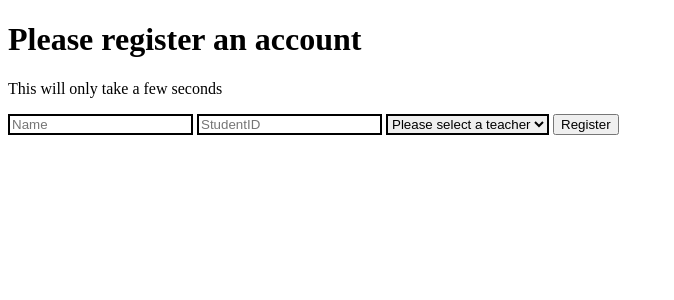
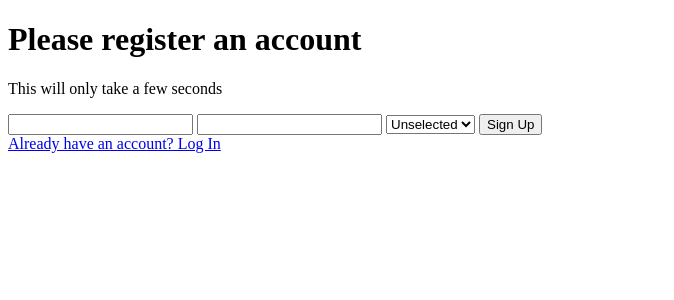
Before and after one commit to Whoy51/Capstone, a Flask app: page /register in a window 1280 px wide. Shown: the top 300 px of the page, without its empty margins (0-674 px from the left). Run offline with Flask 2, Linux system fonts and the light colour scheme.

Commit message:
Lots of progress!

```diff
--- a/main.py
+++ b/main.py
@@ -1,63 +1,107 @@
 from flask import Flask, render_template, request, redirect, url_for
-import time
+from flask_sqlalchemy import SQLAlchemy
+from flask_login import LoginManager, UserMixin, login_user, login_required, logout_user, current_user
+from flask_wtf import FlaskForm
+from wtforms import StringField, PasswordField, BooleanField, SubmitField, SelectField
+from wtforms.validators import InputRequired, Length, ValidationError
+from flask_bcrypt import Bcrypt
 import sqlite3
-
-app = Flask(__name__)
 
 con = sqlite3.connect("data.db")
 cur = con.cursor()
-cur.execute("CREATE TABLE IF NOT EXISTS users(name, studentid,  teacher)")
+cur.execute("CREATE TABLE IF NOT EXISTS user(id, studentid, name, teacher, timesAttended)")
+con.commit()
+
+app = Flask(__name__)
+app.config['SQLALCHEMY_DATABASE_URI'] = 'sqlite:///data.db'
+app.config['SECRET_KEY'] = 'arandomstring'
+db = SQLAlchemy(app)
+bcrypt = Bcrypt(app)
+
+login_manager = LoginManager()
+login_manager.init_app(app)
+login_manager.login_view = 'login'
 
 
-# cur.executemany("""INSERT INTO person VALUES (?, ?)""", [(name, age)])
-# res = cur.execute("SELECT name FROM person")
+@login_manager.user_loader
+def load_user(user_id):
+    return User.query.get(int(user_id))
 
-def post():
-    print("post")
+
+class User(UserMixin, db.Model):
+    id = db.Column(db.Integer, primary_key=True)
+    studentid = db.Column(db.String(15), unique=True)
+    name = db.Column(db.String(16))
+    teacher = db.Column(db.String(15))
+    timesAttended = db.Column(db.Integer)
+
+
+class RegisterForm(FlaskForm):
+    studentid = StringField('studentid', validators=[InputRequired(), Length(min=7, max=7)])
+    name = StringField('name', validators=[InputRequired(), Length(min=5, max=16)])
+    teacher = SelectField('teacher', choices=[('Unselected', 'Unselected'),
+                                              ('Mr. Jacoby', 'Mr. Jacoby'), ('Ms. Guo', 'Ms. Guo'),
+                                              ('Mr Coster', 'Mr. Coster')])
+    submit = SubmitField('Sign Up')
+
+    def validate_studentid(self, studentid):
+        user = User.query.filter_by(studentid=studentid.data).first()
+        if user:
+            raise ValidationError('That studentid is already. Please login.')
+
+
+
+
+class LoginForm(FlaskForm):
+    studentid = StringField('studentid', validators=[InputRequired(), Length(min=7, max=7)])
+    password = PasswordField('password', validators=[InputRequired(), Length(min=8, max=80)])
+    submit = SubmitField('Login')
+
+
+password = "thisistodayspassword"
 
 
 @app.route('/', methods=['GET', 'POST'])
 def login():
-    error = None
-    if request.method == 'POST':
-        if request.form['studentid'] == 'admin' or request.form['password'] == 'admin':
-            return redirect(url_for('admin'))
-        elif request.form['studentid'] == 'test' and request.form['password'] == 'test':
-            return redirect(url_for('student'))
-        else:
-            error = "Invalid Credentials"
-    return render_template('index.html', error=error)
+    form = LoginForm()
+    if form.validate_on_submit():
+        user = User.query.filter_by(studentid=form.studentid.data).first()
+        if user:
+            if user.password.data == password:
+                login_user(user)
+                return redirect(url_for('student'))
+        return render_template('index.html', form=form, error="Invalid studentid or password")
+    return render_template('index.html', form=form)
 
 
 @app.route('/register', methods=['GET', 'POST'])
 def register():
-    if request.method == 'POST':
-        name = request.form['name']
-        studentid = request.form['studentid']
-        teachers = request.form['teachers']
-
-        if teachers == "Unselected" or len(name) == 0 or len(studentid) == 0:
-            s = " "
-            if len(name) == 0:
-                s += "name "
-            if len(studentid) == 0:
-                s += "studentid "
-            if teachers == "Unselected":
-                s += "teachers "
-            return render_template('register.html', message="Error: Please fill out the highlighted fields", missing=s)
-        return redirect('/')
-    else:
-        return render_template('register.html')
+    form = RegisterForm()
+    if form.validate_on_submit():
+        new_user = User(studentid=form.studentid.data, name=form.name.data, teacher=form.teacher.data, timesAttended=0)
+        db.session.add(new_user)
+        db.session.commit()
+        return redirect(url_for('login'))
+    return render_template('register.html', form=form)
 
 
 @app.route('/admin')
+
 def admin():
     return render_template('admin.html')
 
 
 @app.route('/student')
+@login_required
 def student():
-    return render_template('student.html')
+    return render_template('student.html', timesAttended=current_user.timesAttended)
+
+
+@app.route('/logout', methods=['GET', 'POST'])
+@login_required
+def logout():
+    logout_user()
+    return redirect(url_for('login'))
 
 
 if __name__ == '__main__':
--- a/templates/register.html
+++ b/templates/register.html
@@ -8,41 +8,20 @@
     <h1>Please register an account</h1>
     <p>This will only take a few seconds</p>
 
-    <form action="" method="post">
-        <input type="text" class="form" id="name" placeholder="Name" name="name" value="{{
-        request.form.name }}">
-        <input type="text" class="form" id="studentid" placeholder="StudentID" name="studentid" value="{{
-        request.form.studentid }}">
-        <select id="teachers" class="form" name = "teachers">
-            <option value = "Unselected" selected>Please select a teacher</option>
-            <option value = "Mr. Jacobi">Mr. Jacoby</option>
-            <option value = "Ms. Guo">Ms. Guo</option>
-        </select>
-        <input class="btn btn-default" type="submit" value="Register">
+    <form method="POST" action="">
+        {{ form.hidden_tag() }}
+        {{ form.studentid }}
+        {{ form.name }}
+        {{ form.teacher }}
+        {{ form.submit }}
     </form>
 
     {% if message %}
     <h2>{{ message }}</h2>
-    <h2><a href="./">Click here</a> to login</h2>
     {% endif %}
+    <a href="{{ url_for('login') }}">Already have an account? Log In</a>
 </body>
 <style type="text/css">
-    {% if 'teachers' in missing %}
-        #teachers{
-            border-color:red;
-        }
-    {% endif %}
-    {% if 'student' in missing %}
-        #studentid{
-            border-color:red;
-        }
-    {% endif %}
-    {% if 'name' in missing %}
-        #name{
-            border-color:red;
-        }
-    {% endif %}
-
     .form{
         border: 2px solid black;
     }
```
Also changed, not shown: static/app.js (deleted, +0 -37 lines), templates/admin.html (+74 -0 lines), templates/index.html (+6 -6 lines), templates/student.html (+7 -3 lines).
